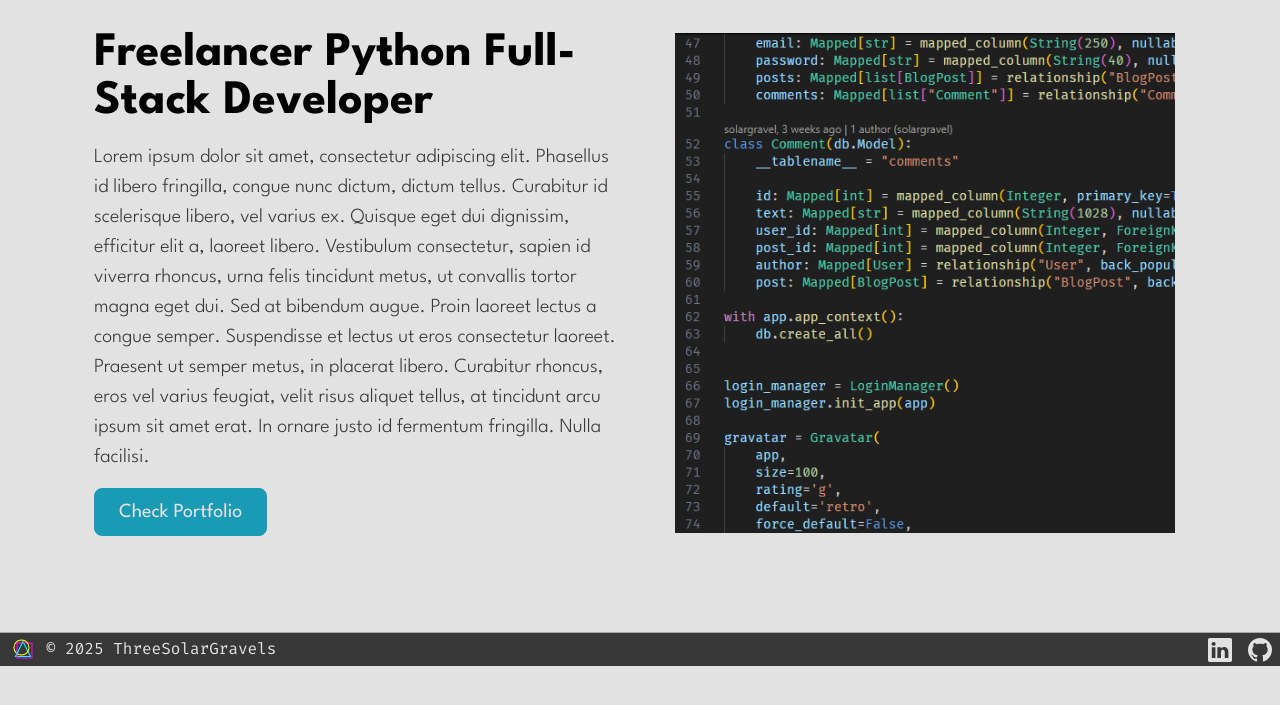
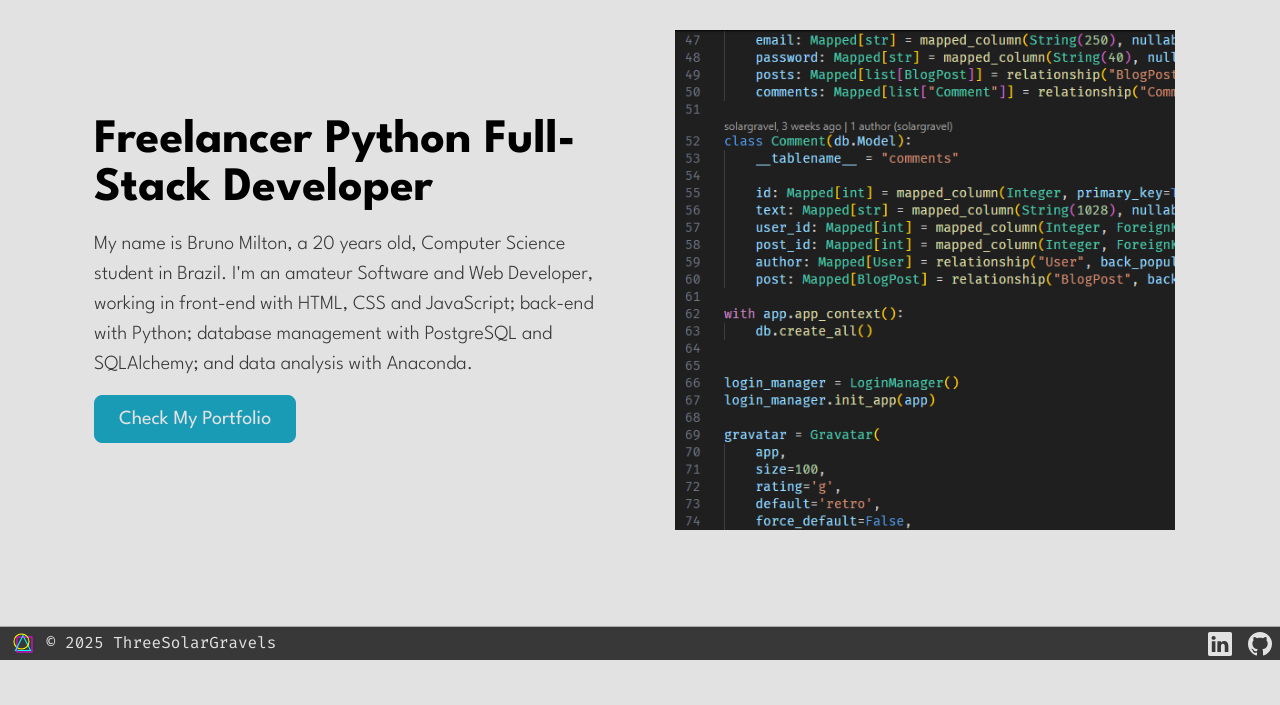
Before and after one commit to SolarGravel/portfolio-site, a Flask app: page / in a window 1280 px wide. Shown: the part 58-763 px from the top of the page. Run offline with Flask 3, Linux system fonts and the light colour scheme.

Commit message:
Change Lore Ipsum text to an actual description.

```diff
--- a/templates/index.jinja
+++ b/templates/index.jinja
@@ -1,6 +1,6 @@
 {% extends "base.jinja" %}
 
-{% block title %}Sol's Portfolio{% endblock title %}
+{% block title %}ThreeSolarGravel{% endblock title %}
 
 {% block body %}
   <div class="container col-xxl-8 px-4 py-4 mt-3">
@@ -9,9 +9,9 @@
         <img src="static/img/code.png" class="d-block mx-lg-auto img-fluid" alt="Example of Code" width="500" height="500" loading="lazy"> </div>
       <div class="col-lg-6">
         <h1 class="display-5 fw-bold text-body-emphasis lh-1 mb-3">Freelancer Python Full-Stack Developer</h1>
-        <p class="lead">Lorem ipsum dolor sit amet, consectetur adipiscing elit. Phasellus id libero fringilla, congue nunc dictum, dictum tellus. Curabitur id scelerisque libero, vel varius ex. Quisque eget dui dignissim, efficitur elit a, laoreet libero. Vestibulum consectetur, sapien id viverra rhoncus, urna felis tincidunt metus, ut convallis tortor magna eget dui. Sed at bibendum augue. Proin laoreet lectus a congue semper. Suspendisse et lectus ut eros consectetur laoreet. Praesent ut semper metus, in placerat libero. Curabitur rhoncus, eros vel varius feugiat, velit risus aliquet tellus, at tincidunt arcu ipsum sit amet erat. In ornare justo id fermentum fringilla. Nulla facilisi. </p>
+        <p class="lead">My name is Bruno Milton, a 20 years old, Computer Science student in Brazil. I'm an amateur Software and Web Developer, working in front-end with HTML, CSS and JavaScript; back-end with Python; database management with PostgreSQL and SQLAlchemy; and data analysis with Anaconda.</p>
         <div class="d-grid gap-2 d-md-flex justify-content-md-start">
-          <button type="button" class="btn btn-primary btn-lg px-4 me-md-2">Check Portfolio</button>
+          <button type="button" class="btn btn-primary btn-lg px-4 me-md-2">Check My Portfolio</button>
         </div>
       </div>
     </div>
```
